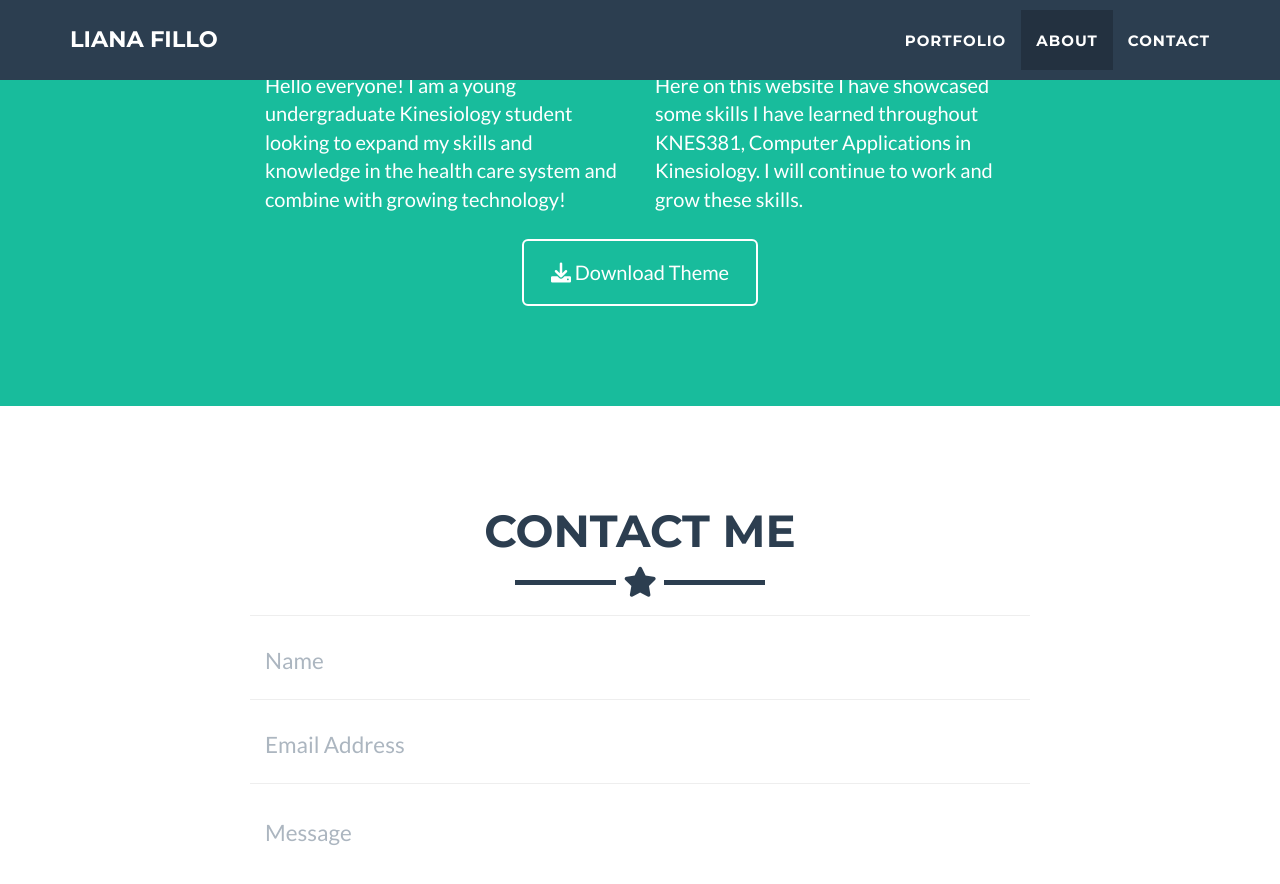
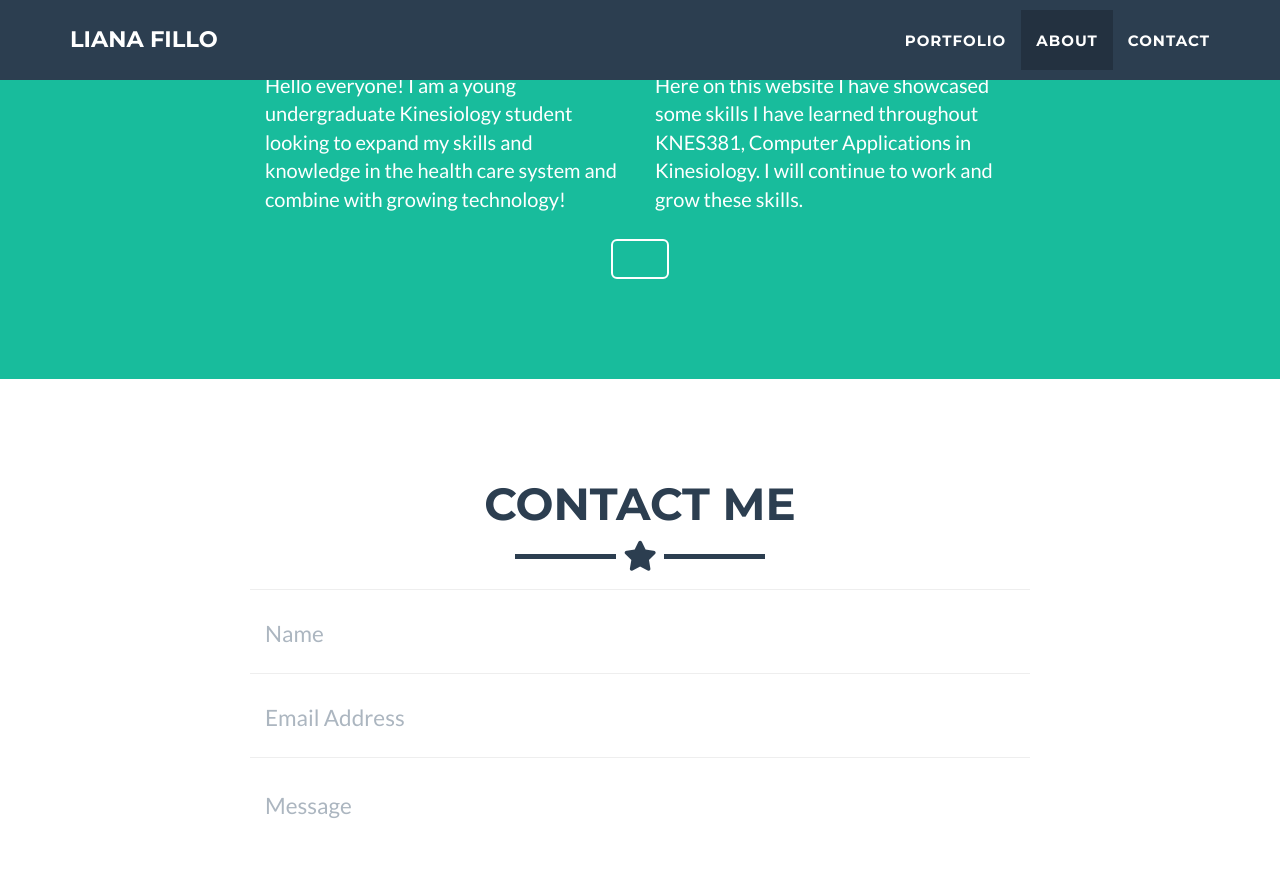
Before and after one commit to LianaFillo/LianaFillo.github.io, a Jekyll site: the page built from _posts/2014-07-18-Python-Project.markdown, in a window 1280 px wide and 900 px high, scrolled down 2191 px. Shown: the top 884 px of the window. Built offline with Jekyll 4.4.1, drawn with Linux system fonts in a browser that asks for light colours.

Commit message:
Update about.html

```diff
--- a/_includes/about.html
+++ b/_includes/about.html
@@ -16,7 +16,7 @@
       </div>
       <div class="col-lg-8 col-lg-offset-2 text-center">
         <a href="https://github.com/jeromelachaud/freelancer-theme" class="btn btn-lg btn-outline">
-          <i class="fa fa-download"></i> Download Theme
+
         </a>
       </div>
     </div>
```
